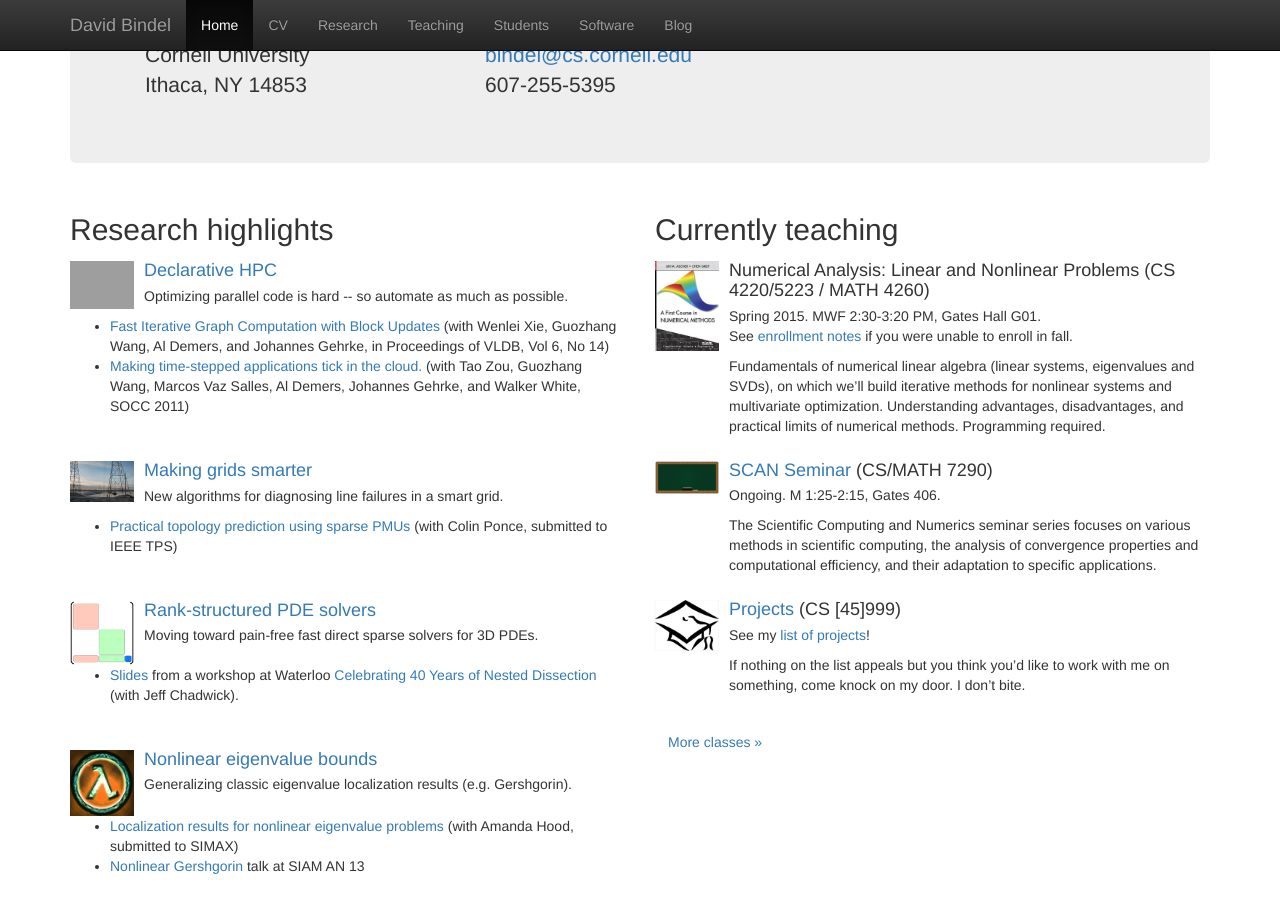
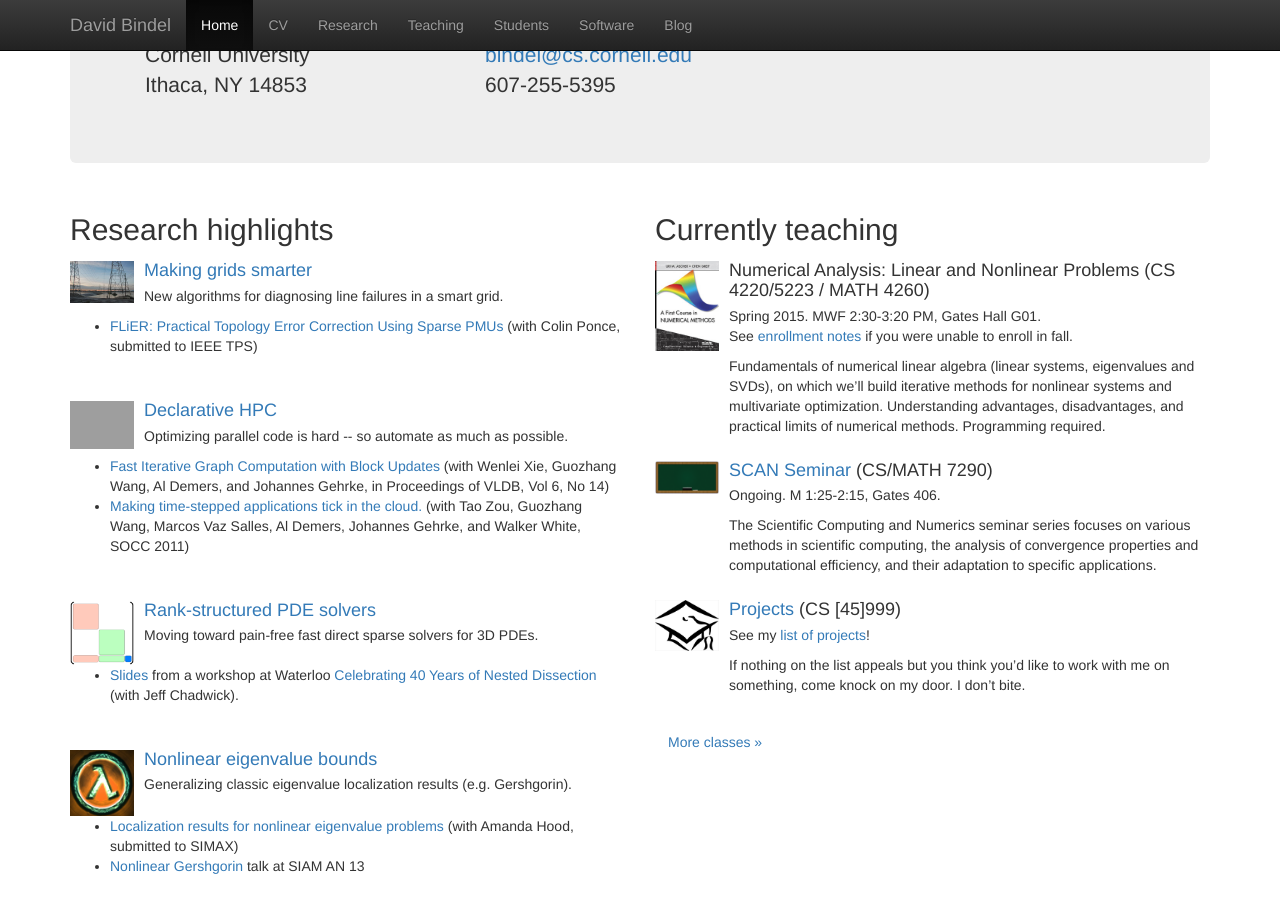
Before and after one commit to dbindel/cornell_web, a Jekyll site: the page built from index.html, in a window 1280 px wide and 900 px high, scrolled down 418 px. Built offline with Jekyll 4.4.1, drawn with Linux system fonts in a browser that asks for light colours; nearby versions of some CDN libraries; grey boxes are pictures that could not be loaded.

Commit message:
Corrections to blurb for grid work with Colin.

```diff
--- a/_blurbs/grid.md
+++ b/_blurbs/grid.md
@@ -1,12 +1,13 @@
 ---
 title: Making grids smarter
 image: 320px-Power_Lines_in_Pacoima.jpg
-last_update: 2013-07-20
+last_update: 2015-01-06
 snippet:
   New algorithms for diagnosing line failures in a smart grid.
 latest:
-- <a href="#">Practical topology prediction using sparse PMUs</a>
-  (with Colin Ponce, submitted to IEEE TPS)
+- "<a href=\"http://arxiv.org/abs/1409.6644\">FLiER: Practical Topology
+  Error Correction Using Sparse PMUs</a>
+  (with Colin Ponce, submitted to IEEE TPS)"
 ---
 
 The power grid is changing, driven by many factors: the push to
```
